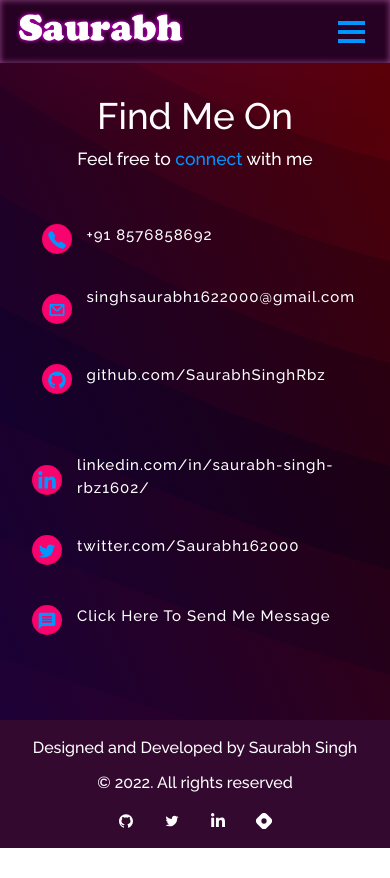
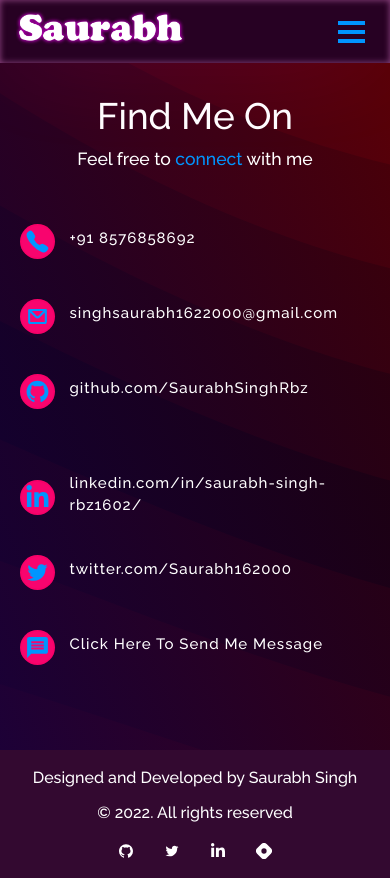
Before and after one commit to SaurabhSinghRbz/my-portfolio, a React (Create React App) app: page /contact in a window 390 px wide. Before the commit the page ends 848 px from the top, so only its background shows below. Built offline with nearby package versions, Linux system fonts and the light colour scheme.

Commit message:
updating contact page responsiveness

```diff
--- a/src/components/Contact/Contact.js
+++ b/src/components/Contact/Contact.js
@@ -48,13 +48,13 @@ function Contact() {
                 >
                   <CgMail />
                 </span>
-                <p
+                <span
                   className="link-text-css"
                   onClick={() => setModalShow(true)}
                 >
                   singhsaurabh1622000@gmail.com
-                  <span style={{ opacity: 0 }}>|||</span>
-                </p>
+                  <span style={{ opacity: 0 }}></span>
+                </span>
               </li>
               <li className="social-icons-contect fifth">
                 <a
@@ -113,7 +113,7 @@ function Contact() {
                   href="https://twitter.com/Saurabh162000"
                 >
                   twitter.com/Saurabh162000
-                  <span style={{ opacity: 0 }}>|</span>
+                  <span style={{ opacity: 0 }}>||</span>
                 </a>
               </li>
               <li className="social-icons-contect sixth">
--- a/src/style.css
+++ b/src/style.css
@@ -420,7 +420,7 @@ html {
 .home-about-social-links {
   justify-content: center !important;
   padding-top: 15px !important;
-  display: inline-block !important;
+  /* display: inline-block !important; */
   position: relative !important;
   padding-inline-start: 0 !important;
 }
@@ -480,7 +480,7 @@ html {
   padding-left: 15px;
   list-style: none;
   display: flex;
-  justify-content: center;
+  /* justify-content: center; */
   align-items: center;
 }
 
@@ -510,8 +510,8 @@ html {
 
     .home-social-icons{
       margin: 20px 0;
-      height: 30px !important;
-      min-width: 30px !important;
+      height: 35px !important;
+      min-width: 35px !important;
       font-size: inherit !important;
       padding: 5px;
     }
```
